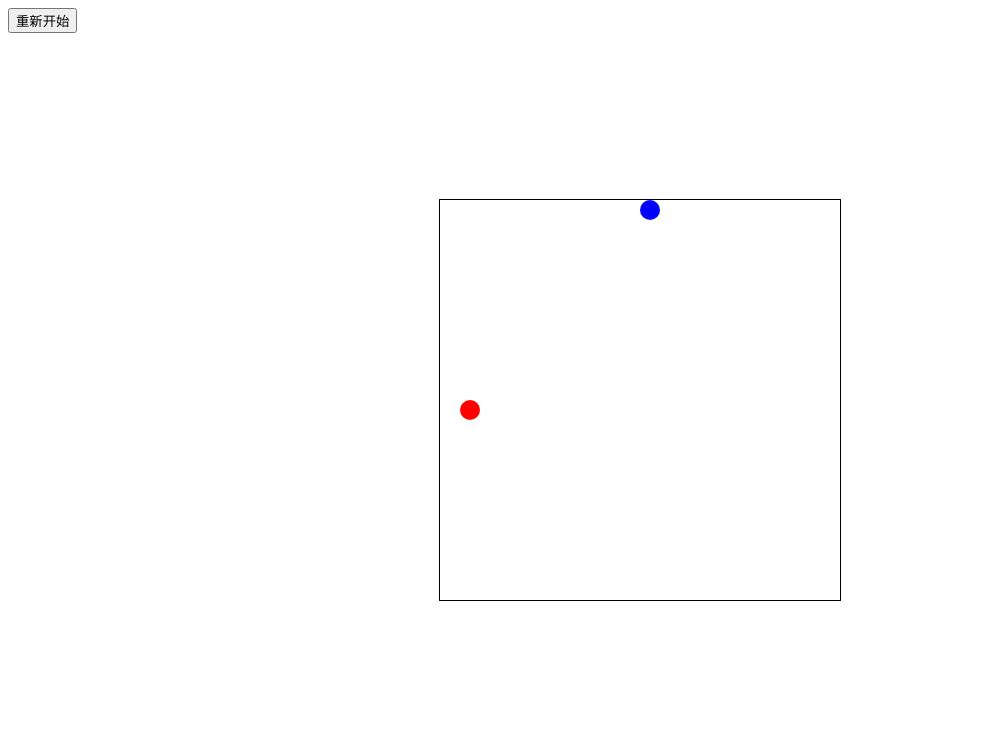
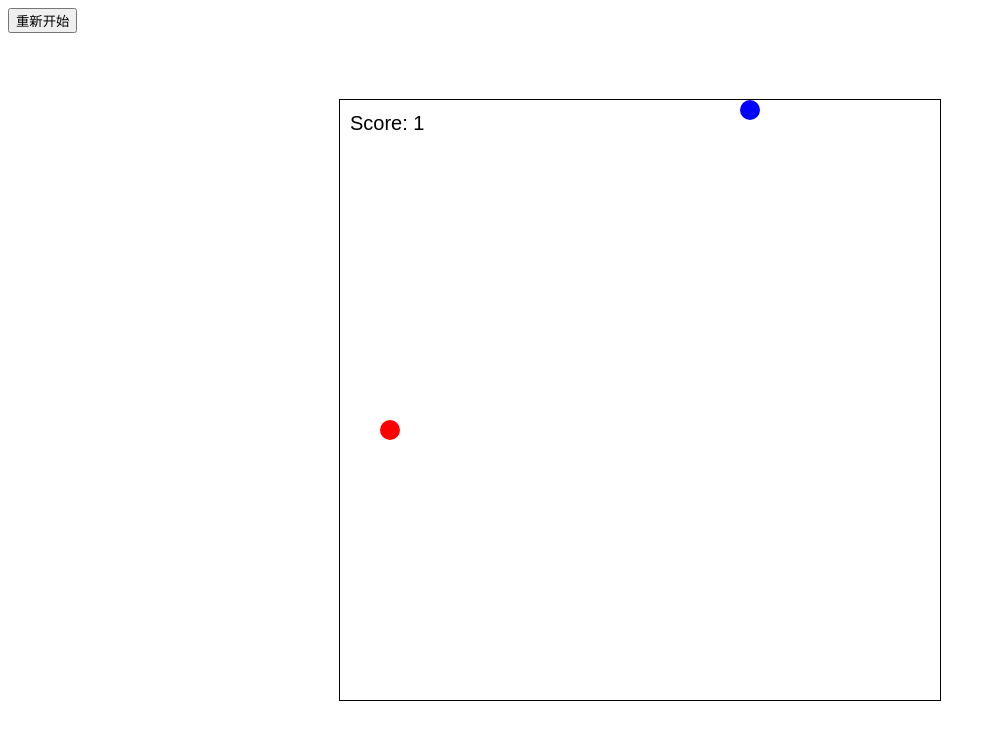
Before and after one commit to zengs0/tcs, a plain HTML site: page index.html in a window 1280 px wide. Shown: the whole page, without its empty margins (0-996 px from the left). Drawn offline with Linux system fonts and the light colour scheme.

Commit message:
Update index.html

```diff
--- a/index.html
+++ b/index.html
@@ -18,7 +18,7 @@
     </style>
 </head>
 <body>
-    <canvas id="game-canvas" width="400" height="400"></canvas>
+    <canvas id="game-canvas" width="600" height="600"></canvas>
      <button id="restart-button" class="restart">重新开始</button>
     <script>
         var canvas = document.getElementById("game-canvas");
@@ -30,6 +30,8 @@
         ];
         var food = { x: 0, y: 0 };
         var direction = "right";
+
+        var score = 0;
 
        function drawSnake() {
 for (var i = 0; i < snake.length; i++) {
@@ -53,13 +55,16 @@ ctx.closePath();
             ctx.closePath();
         }
 
+
         function generateFoodPosition() {
             var maxX = canvas.width - snakeSize;
             var maxY = canvas.height - snakeSize;
 
             food.x = Math.floor(Math.random() * maxX / snakeSize) * snakeSize;
             food.y = Math.floor(Math.random() * maxY / snakeSize) * snakeSize;
+  score++;
         }
+
 
         function moveSnake() {
             var head = { x: snake[0].x, y: snake[0].y };
@@ -98,6 +103,10 @@ ctx.closePath();
 
             drawSnake();
             drawFood();
+
+ ctx.fillStyle = "black";
+    ctx.font = "20px Arial";
+    ctx.fillText("Score: " + score, 10, 30); // Display the score
         }
 
         function changeDirection(event) {
```
